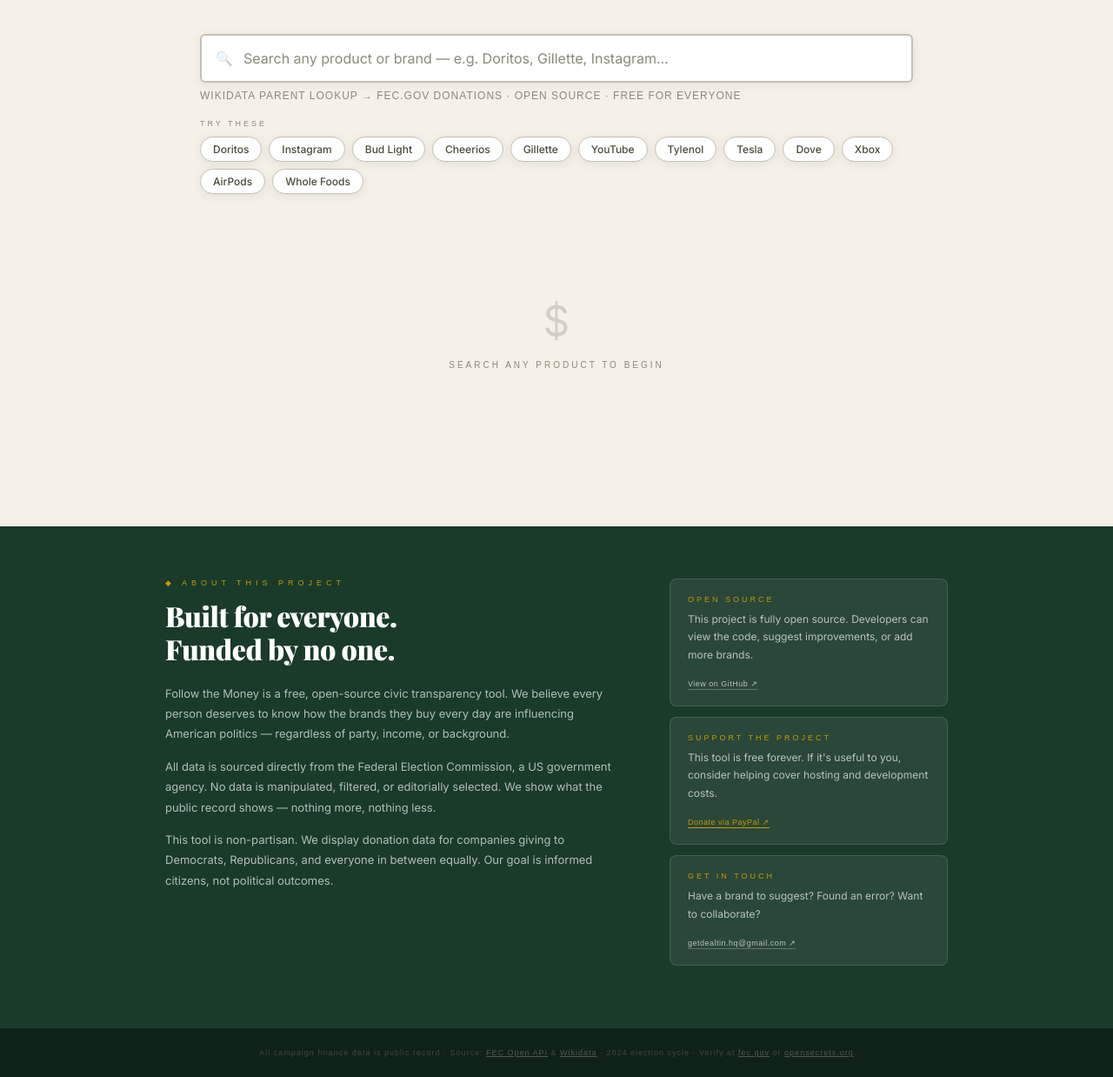
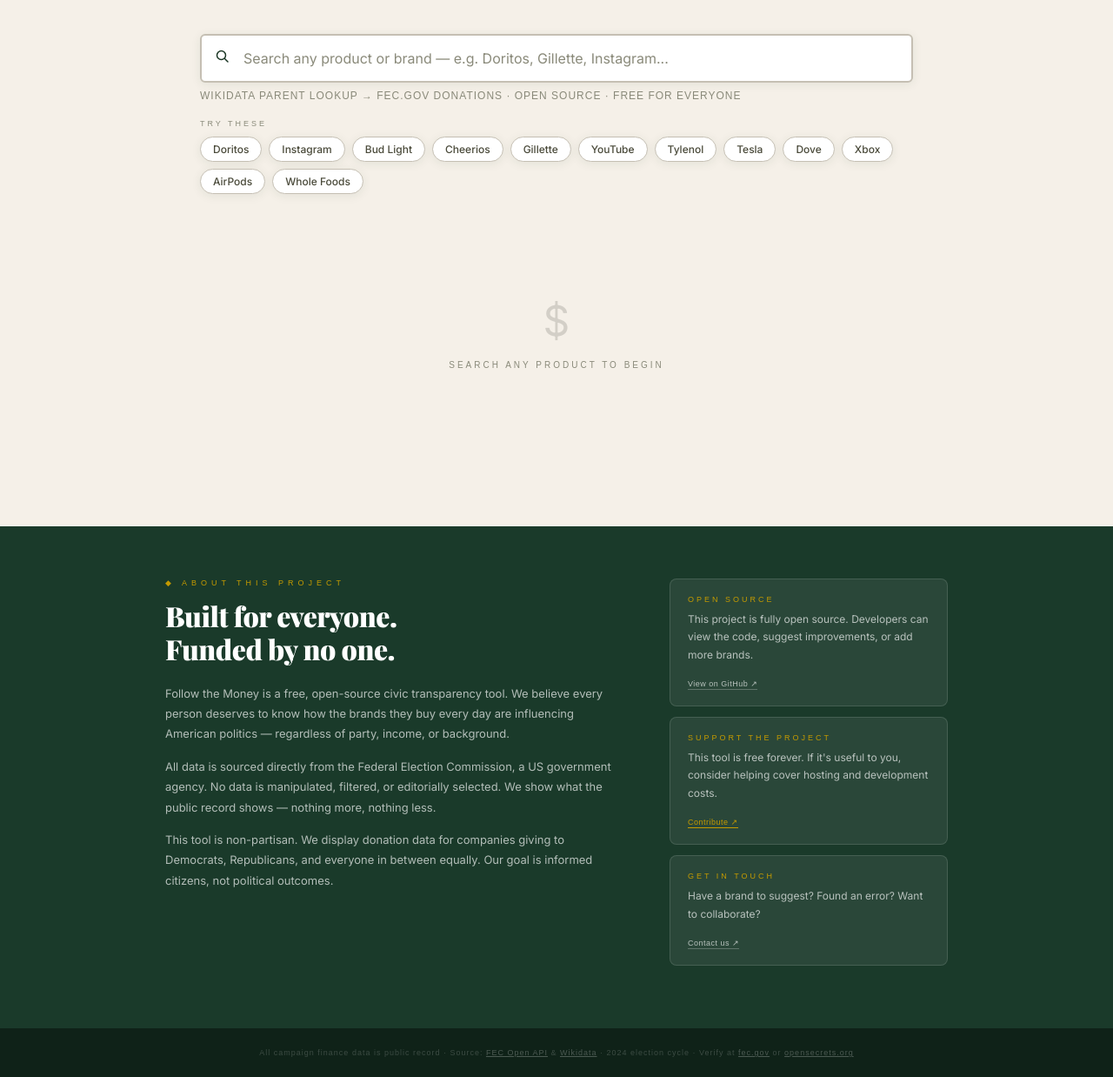
Before and after one commit to getdealtin/follow-the-money, a website: page public/index.html in a window 1280 px wide. Shown: the part 378-1616 px from the top of the page at 87% size. Drawn offline with nearby package versions, Linux system fonts and the light colour scheme.

Commit message:
Add files via upload

```diff
--- a/public/index.html
+++ b/public/index.html
@@ -128,7 +128,7 @@ h1 em {
 .search-wrap { position: relative; margin-bottom: 8px; }
 .search-icon {
   position: absolute; left: 18px; top: 50%;
-  transform: translateY(-50%); font-size: 16px; opacity: 0.3;
+  transform: translateY(-50%); font-size: 16px; color: #1B3624;
 }
 
 #searchInput {
@@ -538,7 +538,7 @@ footer a { color: #ffffff40; }
 <!-- MAIN -->
 <div class="main">
   <div class="search-wrap">
-    <span class="search-icon">🔍</span>
+    <span class="search-icon"><svg width="16" height="16" viewBox="0 0 16 16" fill="none" xmlns="http://www.w3.org/2000/svg"><circle cx="6.5" cy="6.5" r="5" stroke="#1B3624" stroke-width="1.5"/><path d="M10.5 10.5L14 14" stroke="#1B3624" stroke-width="1.5" stroke-linecap="round"/></svg></span>
     <input type="text" id="searchInput"
       placeholder="Search any product or brand — e.g. Doritos, Gillette, Instagram..."
       autocomplete="off"
@@ -589,12 +589,12 @@ footer a { color: #ffffff40; }
         <div class="about-card">
           <div class="about-card-title">Support the Project</div>
           <p class="about-card-text">This tool is free forever. If it's useful to you, consider helping cover hosting and development costs.</p>
-          <a href="https://paypal.me/getdealtin" target="_blank" class="about-link about-link-gold">Donate via PayPal ↗</a>
+          <a href="https://buy.stripe.com/28EcN7giU7JS6LM53kfQI00" target="_blank" class="about-link about-link-gold">Contribute ↗</a>
         </div>
         <div class="about-card">
           <div class="about-card-title">Get in Touch</div>
           <p class="about-card-text">Have a brand to suggest? Found an error? Want to collaborate?</p>
-          <a href="mailto:getdealtin.hq@gmail.com" class="about-link">getdealtin.hq@gmail.com ↗</a>
+          <a href="mailto:getdealtin.hq@gmail.com" class="about-link">Contact us ↗</a>
         </div>
       </div>
     </div>
```
